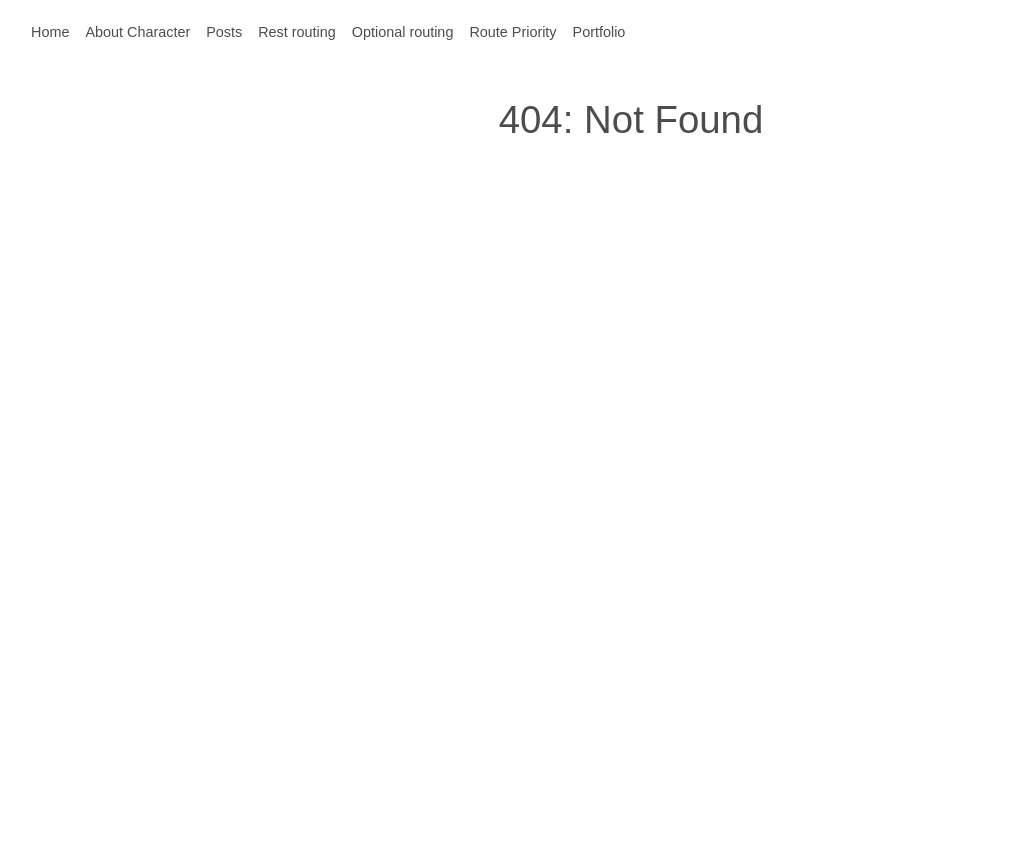
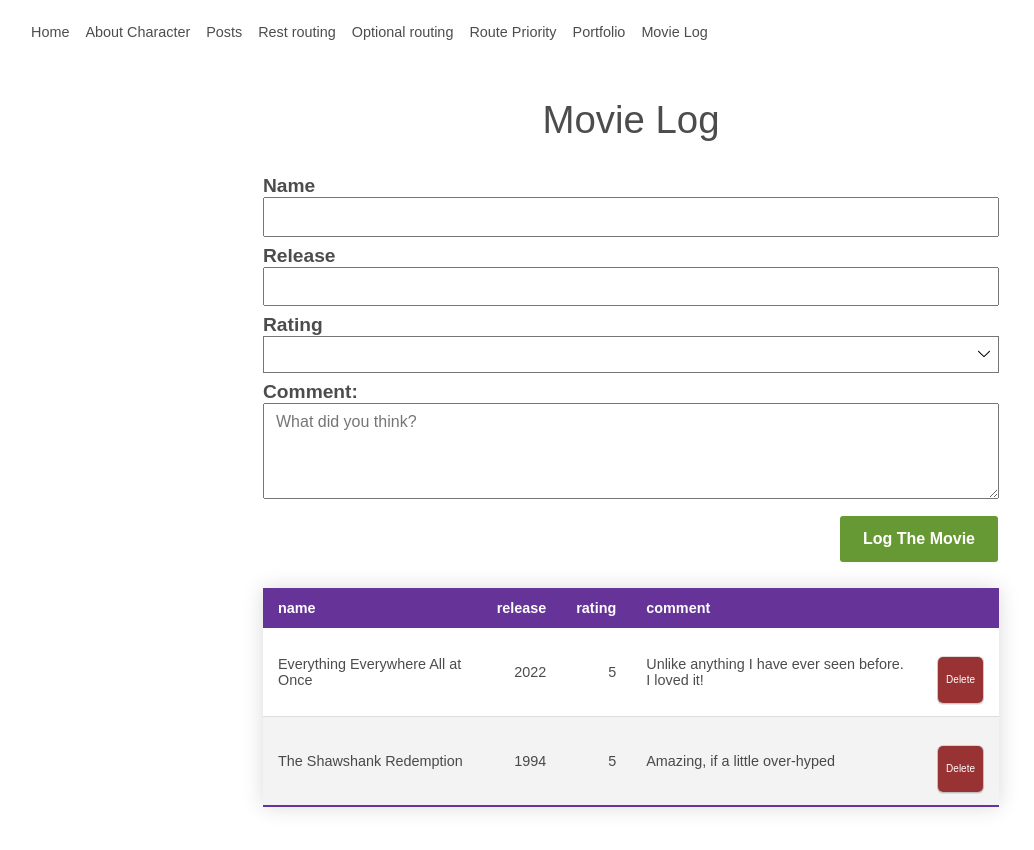
Before and after one commit to mamadfar/characters__svelte, a SvelteKit app: page /movie-log in a window 1280 px wide. Before the commit this address had no page. Shown: the top 850 px of the page, without its empty margins (9-1043 px from the left). Before the commit the page ends 800 px from the top, so only its background shows below. Built offline with nearby package versions, Linux system fonts and the light colour scheme.

Commit message:
form actions starter

```diff
--- a/src/components/layouts/MainLayout.svelte
+++ b/src/components/layouts/MainLayout.svelte
@@ -11,6 +11,7 @@
 		<a href="/optional">Optional routing</a>
 		<a href="/priority">Route Priority</a>
 		<a href="/portfolio">Portfolio</a>
+		<a href="/movie-log">Movie Log</a>
 	</nav>
 </header>
 
--- a/src/routes/+layout.svelte
+++ b/src/routes/+layout.svelte
@@ -1,12 +1,10 @@
 <script lang="ts">
-
-	import MainLayout from '../components/layouts/MainLayout.svelte';
-
-	export let data;
+import {page} from '$app/stores';
+import MainLayout from '../components/layouts/MainLayout.svelte';
 </script>
 
 <div>
-	{#if data.pathname.includes('/portfolio/')}
+	{#if $page.url.pathname.includes('/portfolio/')}
 		<slot />
 	{:else}
 		<MainLayout>
--- a/src/routes/+layout.ts
+++ /dev/null
@@ -1,8 +0,0 @@
-import type { LayoutLoad } from '../../.svelte-kit/types/src/routes/about-character/(app)/$types';
-
-export const load: LayoutLoad = async ({url}) => {
-	const {pathname} = url;
-	return {
-		pathname
-	}
-}
--- a/src/routes/api/characters/+server.ts
+++ b/src/routes/api/characters/+server.ts
@@ -1,6 +1,6 @@
 import { API_URL } from '$env/static/private';
 
-export const GET = async (event) => {
+export const GET = async (_event) => {
 
 	const response = await fetch(`${API_URL}/bobs-burgers/characters`)
 
--- a/src/routes/api/posts/+server.ts
+++ b/src/routes/api/posts/+server.ts
@@ -7,5 +7,5 @@ export const GET = async (event) => {
 		}
 	});
 
-	return new Response(response.body)
-}
+	return new Response(response.body);
+};
--- /dev/null
+++ b/src/routes/forms.scss
@@ -0,0 +1,239 @@
+* {
+  box-sizing: border-box;
+}
+
+:root {
+  font-family: Arial, Helvetica, sans-serif;
+}
+
+h1 {
+  color: rebeccapurple;
+}
+
+ul {
+  list-style: none;
+  padding: 0;
+}
+
+li {
+  margin-bottom: 1rem;
+}
+
+a {
+  color: rebeccapurple;
+}
+
+a:hover {
+  color: rgb(59, 30, 88);
+}
+
+button {
+  align-items: center;
+  background-clip: padding-box;
+  background-color: #669933;
+  border: 1px solid transparent;
+  border-radius: 0.25rem;
+  box-shadow: rgba(0, 0, 0, 0.02) 0 1px 3px 0;
+  box-sizing: border-box;
+  color: #fff;
+  cursor: pointer;
+  display: inline-flex;
+  font-family: system-ui, -apple-system, system-ui, 'Helvetica Neue', Helvetica, Arial, sans-serif;
+  font-size: 16px;
+  font-weight: 600;
+  justify-content: center;
+  line-height: 1.25;
+  margin: 0;
+  min-height: 3rem;
+  padding: calc(0.875rem - 1px) calc(1.5rem - 1px);
+  position: relative;
+  text-decoration: none;
+  transition: all 250ms;
+  user-select: none;
+  -webkit-user-select: none;
+  touch-action: manipulation;
+  vertical-align: baseline;
+  width: auto;
+}
+
+button:hover,
+button:focus {
+  background-color: #fb8332;
+  box-shadow: rgba(0, 0, 0, 0.1) 0 4px 12px;
+}
+
+button:hover {
+  transform: translateY(-1px);
+}
+
+button:active {
+  background-color: #c85000;
+  box-shadow: rgba(0, 0, 0, 0.06) 0 2px 4px;
+  transform: translateY(0);
+}
+
+table {
+  table-layout: auto;
+  width: 100%;
+  border-collapse: collapse;
+  margin: 25px 0;
+  font-size: 0.9em;
+  font-family: sans-serif;
+  min-width: 400px;
+  box-shadow: 0 0 20px rgba(0, 0, 0, 0.15);
+}
+
+thead tr {
+  background-color: rebeccapurple;
+  color: #ffffff;
+  text-align: left;
+}
+td,
+th {
+  padding: 12px 15px;
+}
+tbody tr {
+  border-bottom: thin solid #dddddd;
+}
+
+tbody tr:nth-of-type(even) {
+  background-color: #f3f3f3;
+}
+
+tbody tr:last-of-type {
+  border-bottom: 2px solid rebeccapurple;
+}
+
+tbody tr:hover {
+  cursor: pointer;
+  color: rebeccapurple;
+}
+
+table button[name='movieToDelete'] {
+  appearance: none;
+  background-color: #993333;
+  border: 1px solid rgba(27, 31, 35, 0.15);
+  border-radius: 6px;
+  box-shadow: rgba(27, 31, 35, 0.1) 0 1px 0;
+  box-sizing: border-box;
+  color: #fff;
+  cursor: pointer;
+  display: inline-block;
+  font-size: 10px;
+  font-weight: 400;
+  line-height: 20px;
+  padding: 3px 8px;
+  position: relative;
+  text-align: center;
+  text-decoration: none;
+  user-select: none;
+  -webkit-user-select: none;
+  touch-action: manipulation;
+  vertical-align: middle;
+  white-space: nowrap;
+}
+
+table button[name='movieToDelete']:focus:not(:focus-visible):not(.focus-visible) {
+  box-shadow: none;
+  outline: none;
+}
+
+table button[name='movieToDelete']:hover {
+  background-color: #bf4040;
+}
+
+table button[name='movieToDelete']:focus,
+table button[name='movieToDelete']:active {
+  box-shadow: rgba(46, 164, 79, 0.4) 0 0 0 3px;
+  outline: none;
+}
+
+table button[name='movieToDelete']:disabled {
+  background-color: #94d3a2;
+  border-color: rgba(27, 31, 35, 0.1);
+  color: rgba(255, 255, 255, 0.8);
+  cursor: default;
+}
+
+table button[name='movieToDelete']:active {
+  background-color: #c24848;
+  box-shadow: rgba(20, 70, 32, 0.2) 0 1px 0 inset;
+}
+
+label {
+  display: inline-block;
+  font: bold 1.2rem sans-serif;
+  margin-top: 0.5rem;
+}
+
+input:not([type]),
+input[type='text'],
+input[type='email'],
+input[type='number'],
+select,
+textarea {
+  font: 1rem / 1.2 sans-serif;
+  display: block;
+  box-sizing: border-box;
+  width: 100%;
+  padding: 0.5rem 0.75rem;
+}
+
+textarea {
+  min-height: 6rem;
+}
+
+select {
+  color: currentColor;
+  appearance: none;
+  background: url('../assets/icons/down-arrow.svg') no-repeat center right 0.5rem;
+  background-size: 0.75rem;
+  padding-right: 2rem;
+}
+
+.release,
+.rating,
+.action {
+  text-align: end;
+}
+
+.action {
+  width: content;
+}
+
+td.comment {
+  white-space: pre-wrap;
+  max-width: 30%;
+}
+
+form {
+  display: flex;
+  flex-direction: column;
+}
+
+.submission {
+  margin-top: 1rem;
+  flex-flow: wrap;
+  display: flex;
+  justify-content: flex-end;
+  gap: 0.5rem;
+}
+
+.error {
+  flex: 1;
+  color: white;
+  background: red;
+  border: 1px solid rgba(27, 31, 35, 0.15);
+  border-radius: 0.25rem;
+  min-height: 3rem;
+  padding: calc(0.875rem - 1px) calc(1.5rem - 1px);
+}
+
+.error:empty {
+  display: none;
+}
+
+form > button[type='submit'] {
+  margin-top: 1rem;
+  margin-left: auto;
+}
--- /dev/null
+++ b/src/routes/movie-log/+page.server.ts
@@ -0,0 +1,72 @@
+import type { PageServerLoad } from './$types';
+import { type Actions, fail } from '@sveltejs/kit';
+
+type Movie = {
+	id: string;
+	name: string;
+	release: number;
+	rating: number;
+	comment?: string;
+};
+
+const movies: Movie[] = [
+	{
+		id: 'df5105ff-9d87-4bd9-be62-4743c0a243b9',
+		name: 'Everything Everywhere All at Once',
+		release: 2022,
+		rating: 5,
+		comment: `Unlike anything I have ever seen before. I loved it!`
+	},
+	{
+		id: '446e2ae1-5cc4-4b84-9ea0-1e77428e46f6',
+		name: 'The Shawshank Redemption',
+		release: 1994,
+		rating: 5,
+		comment: 'Amazing, if a little over-hyped'
+	}
+];
+
+export const load: PageServerLoad = () => {
+	return {
+		movies
+	};
+};
+
+const validateMovie = (movieData: Partial<Movie>): { success: false; error: string } | {
+	success: true;
+	movie: Omit<Movie, 'id'>
+} => {
+	if (!movieData.name) {
+		return { success: false, error: 'Name of the movie is required' };
+	}
+	if (!movieData.release) {
+		return { success: false, error: 'Release year of the movie is required' };
+	}
+	if (!movieData.rating) {
+		return { success: false, error: 'Rating of the movie is required' };
+	}
+	if (movieData.rating < 1 || movieData.rating > 5) {
+		return { success: false, error: 'Rating of the movie must be between 1 and5' };
+	}
+	return { success: true, movie: movieData as Omit<Movie, 'id'> };
+};
+
+export const actions: Actions = {
+	async default({ request }) {
+		const formData = await request.formData();
+		const movie = {
+			name: (formData.get('name') ?? '') as string,
+			release: (formData.get('release') ?? Number(formData.get('release'))) as number,
+			rating: (formData.get('rating') ?? Number(formData.get('rating'))) as number,
+			comment: (formData.get('comment') ?? '') as string
+		};
+		const validation = validateMovie(movie);
+
+		if (!validation.success) {
+			return fail(400, {error: validation.error, ...movie} );
+		}
+		return {
+			success: true,
+		}
+	}
+};
--- /dev/null
+++ b/src/routes/movie-log/+page.svelte
@@ -0,0 +1,84 @@
+<script lang="ts">
+	import { enhance } from '$app/forms';
+
+	export let data;
+	export let form;
+
+	$: movies = data?.movies ?? [];
+
+	let loading = false;
+</script>
+
+<svelte:head>
+	<title>Home</title>
+</svelte:head>
+
+<h1>Movie Log</h1>
+
+<!-- <form use:enhance={() => {
+          console.log('BEFORE ACTIONS')
+          loading = true;
+          return ({ result, update }) => {
+            console.log('AFTER ACTION', result)
+            loading = false;
+            update()
+          }
+        }} method="post" action="?/logMovie"> -->
+<form use:enhance method="post">
+	<label for="name">Name</label>
+	<input id="name" name="name" value={form?.name ?? null} />
+
+	<label for="release">Release</label>
+	<input type="number" id="release" name="release" value={form?.release ?? null} />
+
+	<label for="rating">Rating</label>
+	<select id="rating" name="rating" value={form?.rating ?? ''}>
+		<option>Select a rating</option>
+		<option value="1">1 Stars ⭐️</option>
+		<option value="2">2 Stars ⭐️⭐️</option>
+		<option value="3">3 Stars ⭐️⭐️⭐️</option>
+		<option value="4">4 Stars ⭐️⭐️⭐️⭐️</option>
+		<option value="5">5 Stars ⭐️⭐️⭐️⭐️⭐️</option>
+	</select>
+
+	<label for="comment">Comment:</label>
+	<textarea
+		id="comment"
+		name="comment"
+		placeholder="What did you think?"
+		value={typeof form?.comment === 'string' ? form.comment : ''}
+	/>
+
+	<div class="submission">
+		<span class="error">{form?.error ?? ''}</span>
+		<button type="submit">
+			{loading ? '...loading' : 'Log The Movie'}
+		</button>
+	</div>
+</form>
+
+<table>
+	<thead>
+	<tr>
+		<th class="name">name</th>
+		<th class="release">release</th>
+		<th class="rating">rating</th>
+		<th class="comment">comment</th>
+		<th class="action" />
+	</tr>
+	</thead>
+	<tbody>
+	{#each movies as movie}
+		<tr>
+			<td class="name">{movie.name}</td>
+			<td class="release">{movie.release}</td>
+			<td class="rating">{movie.rating}</td>
+			<td class="comment">{movie.comment}</td>
+			<td class="action">
+				<form use:enhance method="post" action="?/deleteMovie">
+					<button type="submit" name="movieToDelete" value={movie.id}>Delete</button>
+				</form>
+			</td>
+		</tr>{/each}
+	</tbody><tbody />
+</table>
--- a/src/routes/styles.scss
+++ b/src/routes/styles.scss
@@ -1,4 +1,5 @@
 @import '@fontsource/fira-mono';
+@import "forms.scss";
 
 :root {
   --font-body: Arial, -apple-system, BlinkMacSystemFont, 'Segoe UI', Roboto, Oxygen, Ubuntu,
```
Also changed, not shown: src/assets/icons/down-arrow.svg (added), src/routes/movie-log/readme.md (added).
